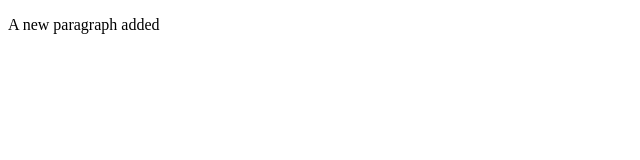
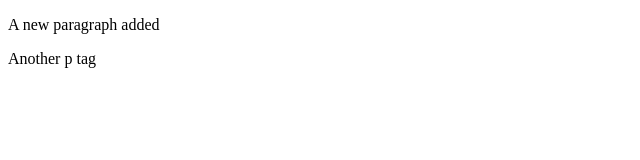
Before and after one commit to jithin-sunny-jisc/welcome-static-website, a plain HTML site: page index.html in a window 1280 px wide. Shown: the full height of the page, 0-640 px from the left. Drawn offline with Linux system fonts and the light colour scheme.

Commit message:
Added another p tag.

```diff
--- a/index.html
+++ b/index.html
@@ -8,5 +8,6 @@
 </head>
 <body>
     <p>A new paragraph added</p>
+    <p>Another p tag</p>
 </body>
 </html>
```
